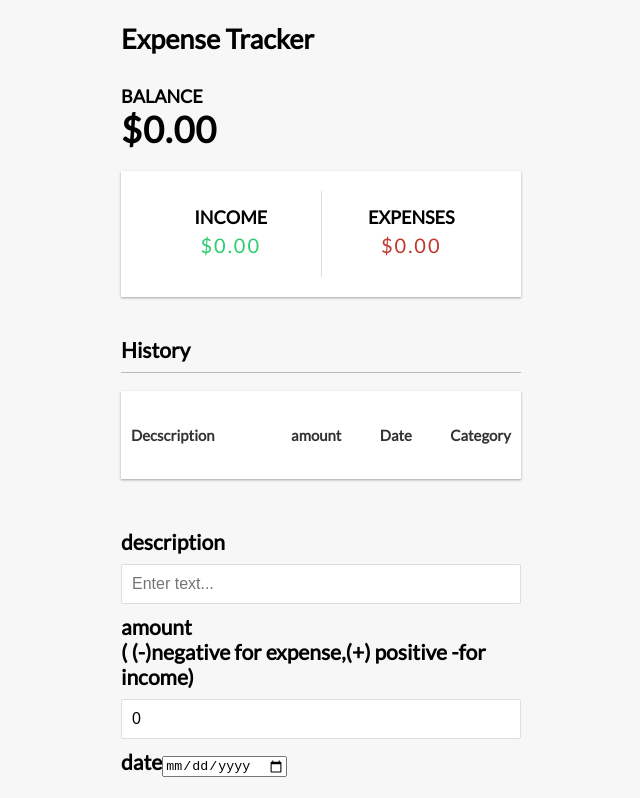
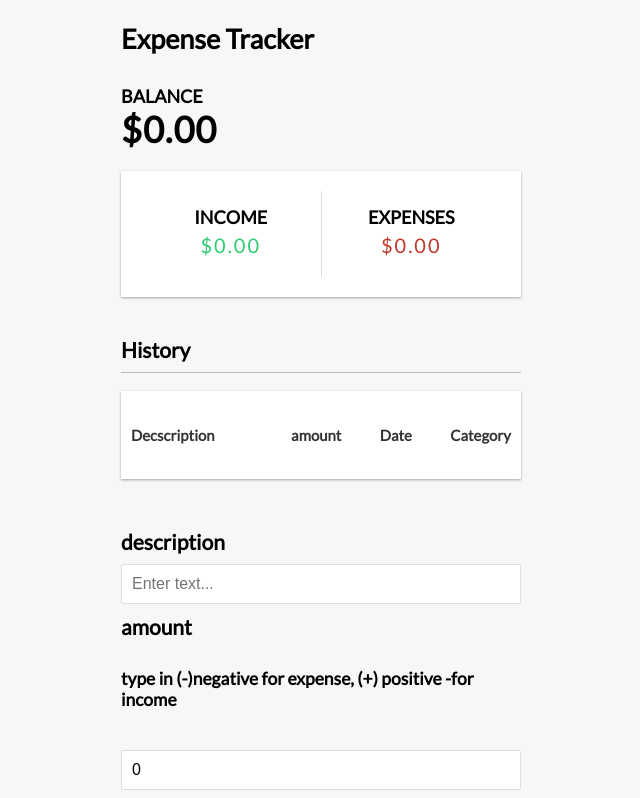
Before and after one commit to shsi003/Assignment3, a React (Create React App) app in the folder assignment3/: page / in a window 1280 px wide. Shown: the top 798 px of the page, without its empty margins (319-959 px from the left). Built offline with nearby package versions, Linux system fonts and the light colour scheme.

Commit message:
finishing touches

```diff
--- a/assignment3/src/components/AddTransaction.js
+++ b/assignment3/src/components/AddTransaction.js
@@ -38,7 +38,7 @@ return(
 			</div>
 			<div className="form-control">
 				<label htmlFor="amount">amount<br/>
-				( (-)negative for expense,(+) positive -for income)
+			   <h5> type in (-)negative for expense, (+) positive -for income</h5>
 				</label>
 				<input type="number"  placeholder="Enter amount..." value={amount} onChange={(e) => setAmount(e.target.value)}/>
 			</div>
```
Also changed, not shown: 1 other file (tests, documents, lock files or other folders).
